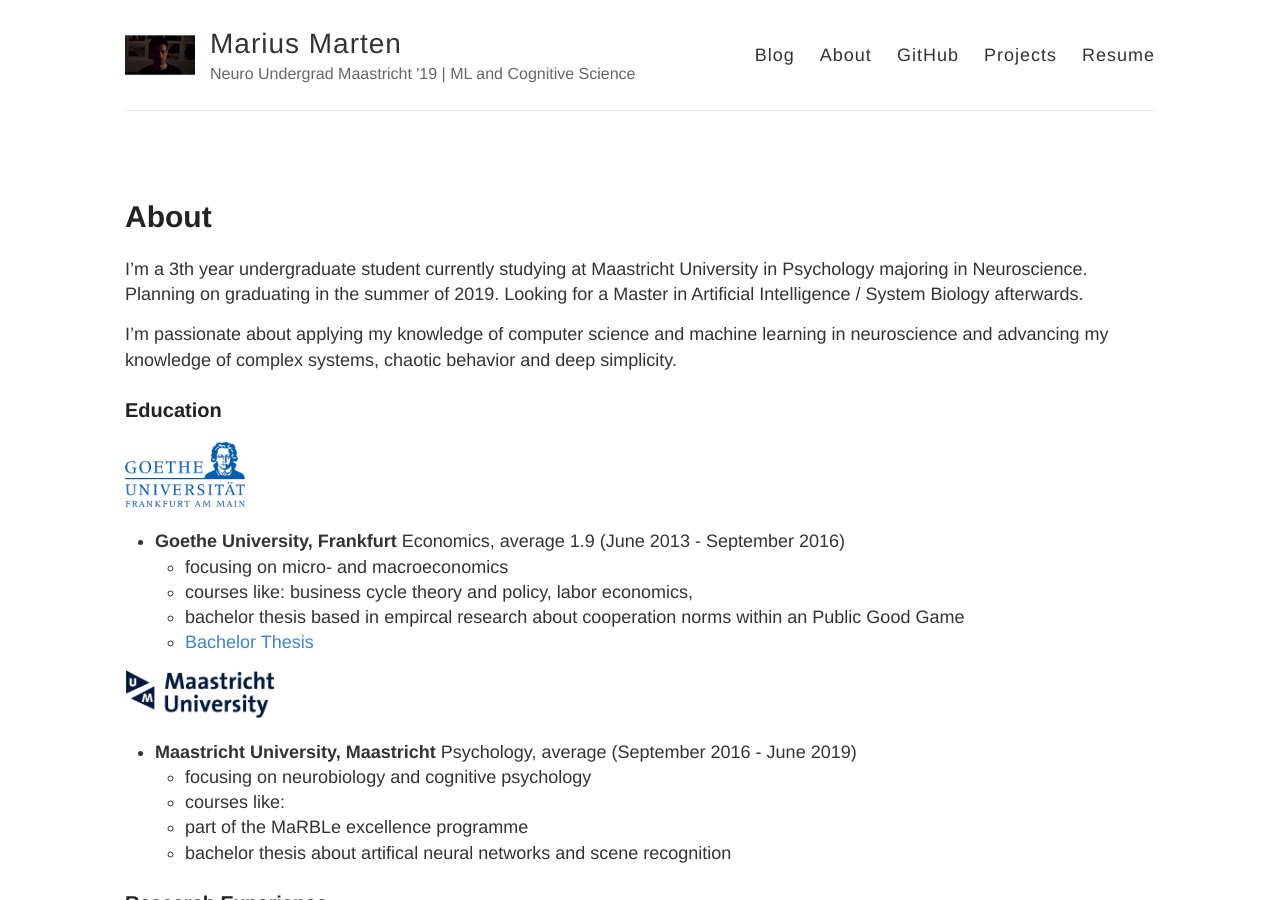
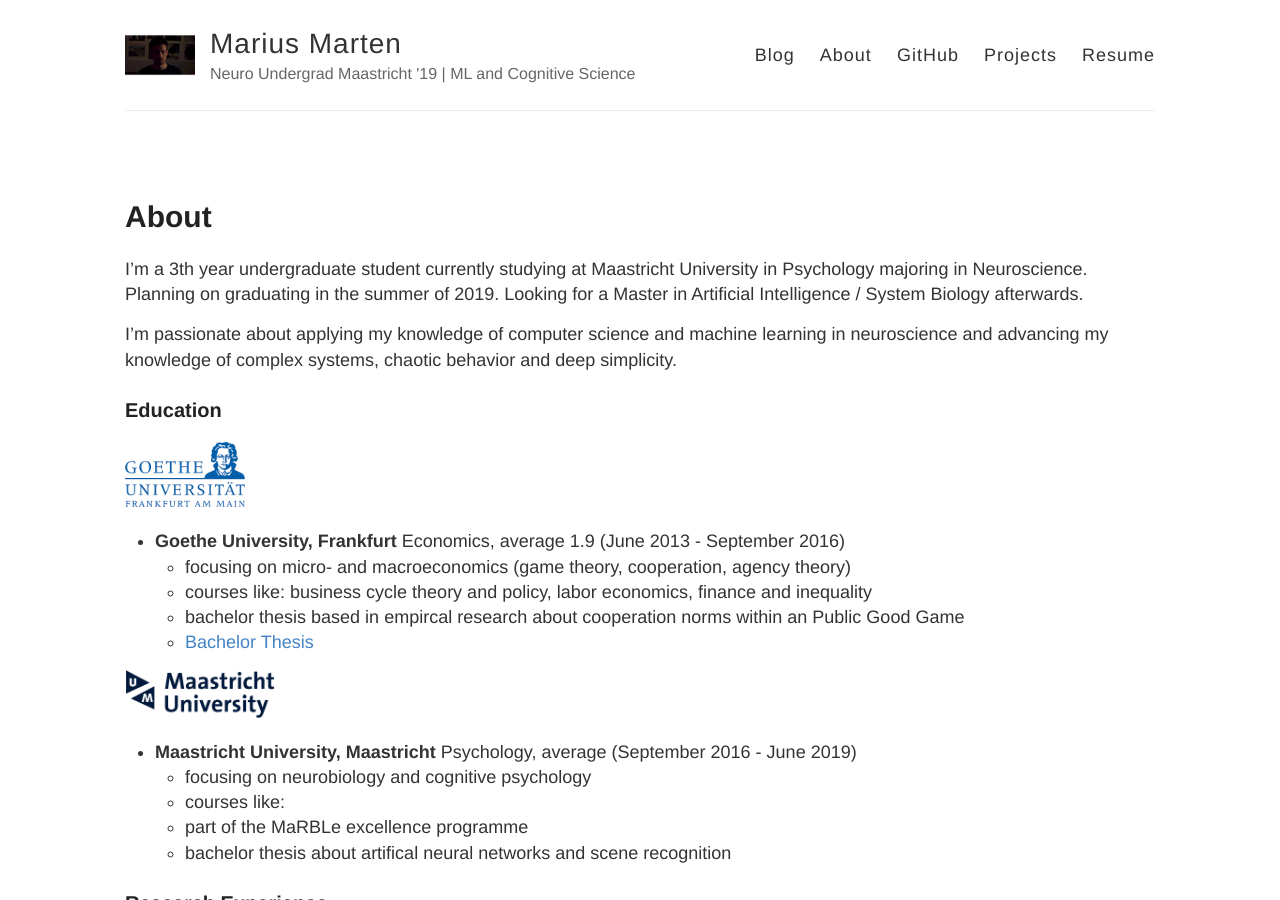
Before and after one commit to Mariusmarten/mariusmarten.github.io, a Jekyll site: the page built from about.md, in a window 1280 px wide and 900 px high. Built offline with Jekyll 4.4.1, drawn with Linux system fonts in a browser that asks for light colours.

Commit message:
Update about.md

```diff
--- a/about.md
+++ b/about.md
@@ -14,8 +14,8 @@ I'm passionate about applying my knowledge of computer science and machine learn
 <img src="/assets/Goethe.png" width="120">
 
 * **Goethe University, Frankfurt** Economics, average 1.9 (June 2013 - September 2016)
-  - focusing on micro- and macroeconomics
-  - courses like: business cycle theory and policy, labor economics,
+  - focusing on micro- and macroeconomics (game theory, cooperation, agency theory)
+  - courses like: business cycle theory and policy, labor economics, finance and inequality
   - bachelor thesis based in empircal research about cooperation norms within an Public Good Game
   - [Bachelor Thesis](http://www.kdnuggets.com/author/adit-deshpande){:target="_blank"}
 
```
